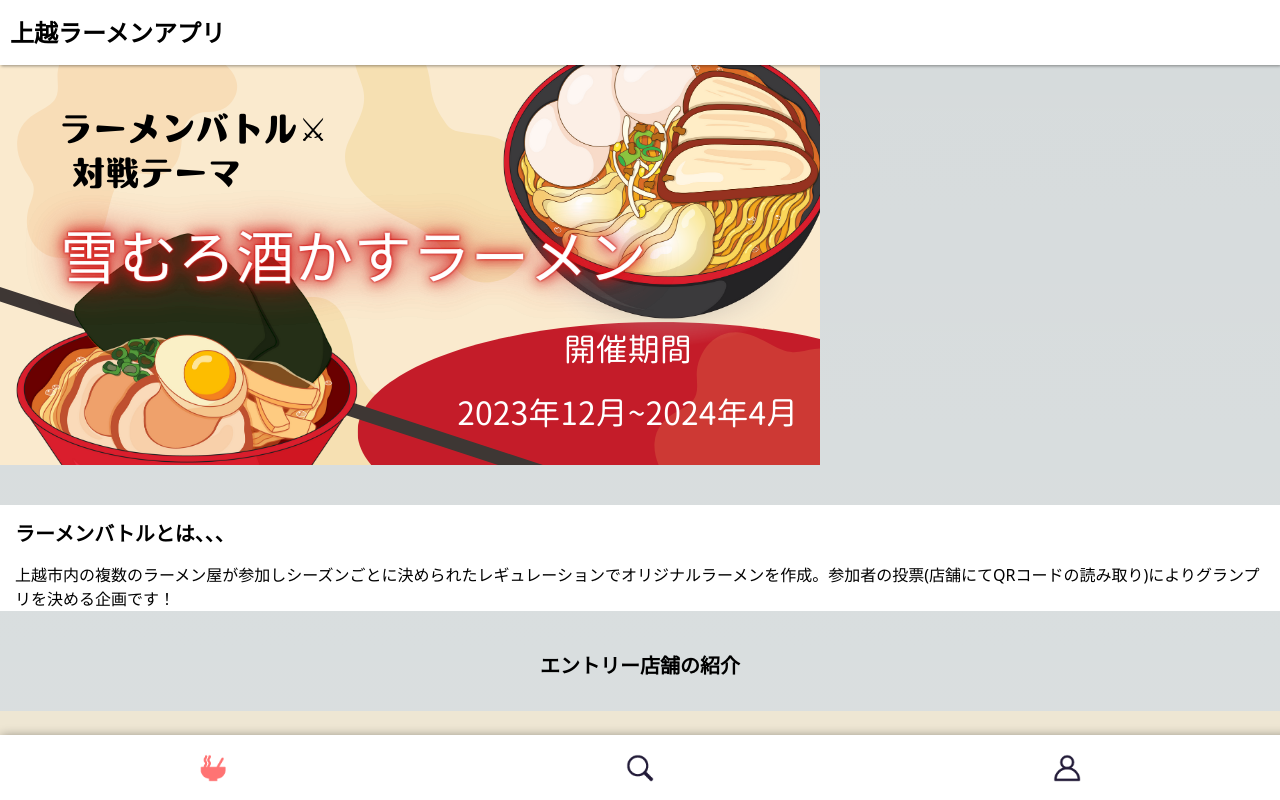
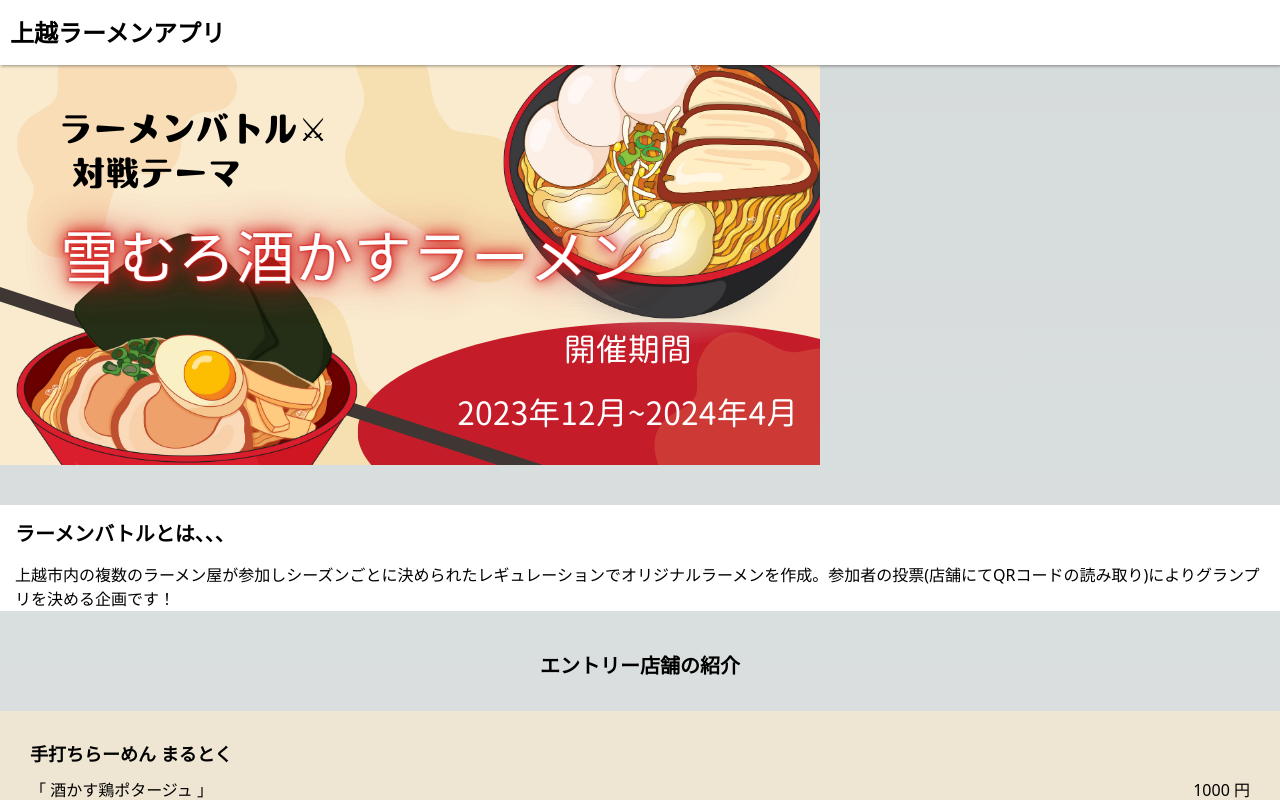
Before and after one commit to JoetsuRamenNavi/frontend, a Next.js app: page / in a window 1280 px wide. Shown: the top 800 px of the page. Built offline with nearby package versions, Linux system fonts and the light colour scheme.

Commit message:
delete: ボトムメニュー

```diff
--- a/src/components/layouts/Layout.tsx
+++ b/src/components/layouts/Layout.tsx
@@ -12,7 +12,7 @@ const Layout: NextPage<props> = ({ children }) => {
       <div className="aaa w-full flex flex-col items-center pt-[65px] pb-[65px]">
         <Header />
         {children}
-        <BottomMenu />
+        {/* <BottomMenu /> */}
       </div>
     </>
   );
```
